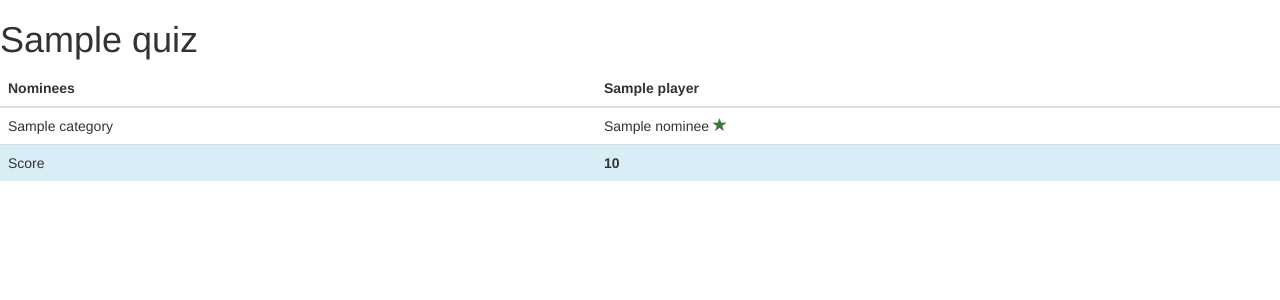
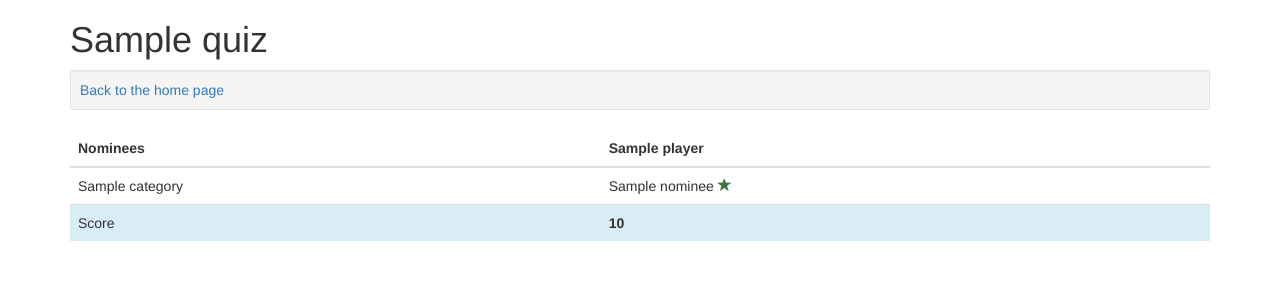
Before and after one commit to nortigo/oscarquiz, a Django app: page /results/1/ in a window 1280 px wide. Shown: the top 300 px of the page. Run offline with Django 3.2, Linux system fonts and the light colour scheme; tables that the repository leaves empty hold one stand-in row (values such as "Sample post"); some libraries are stand-ins or nearby versions.

Commit message:
Fixed template

```diff
--- a/templates/quiz.html
+++ b/templates/quiz.html
@@ -6,6 +6,7 @@
         <div class="row">
             <div class="col-sm-12">
                 <h1>{{ quiz.name }}</h1>
+
                 <div class="well well-sm">
                     <a href="{% url 'index' %}">Back to the home page</a>
                 </div>
--- a/templates/results.html
+++ b/templates/results.html
@@ -1,8 +1,16 @@
 {% extends 'base.html' %}
 {% load quiz_tag %}
 
+
 {% block content %}
+    <div class="container">
+        <div class="row">
+            <div class="col-sm-12">
                 <h1>{{ quiz.name }}</h1>
+
+                <div class="well well-sm">
+                    <a href="{% url 'index' %}">Back to the home page</a>
+                </div>
 
                 <table class="table">
                     <thead>
@@ -34,4 +42,7 @@
                         </tr>
                     </tfoot>
                 </table>
+            </div>
+        </div>
+    </div>
 {% endblock %}
```
Lines whose indentation alone changed are shown as unchanged.
